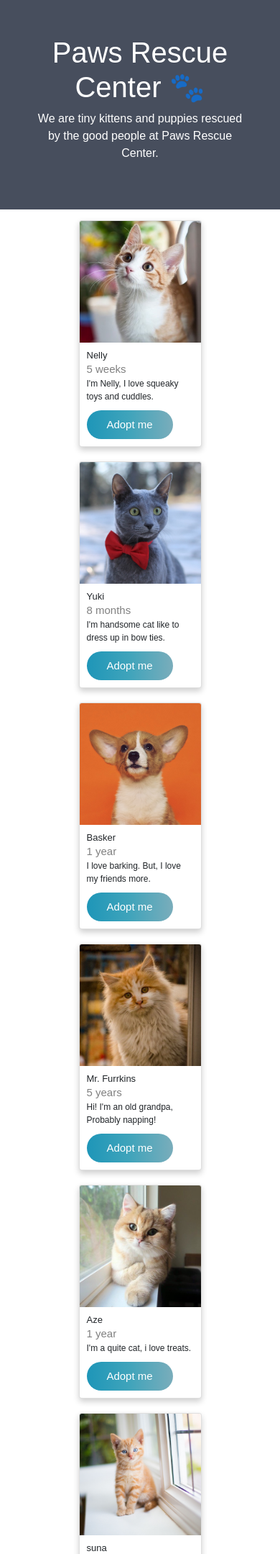
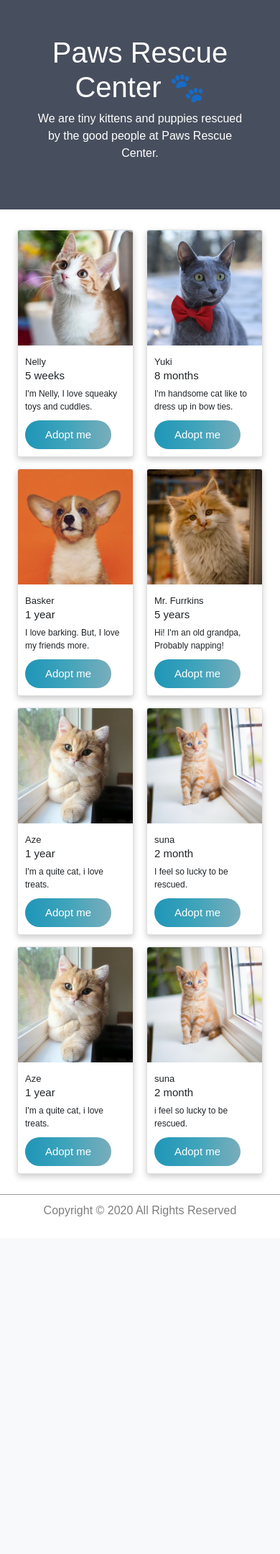
Before and after one commit to AmaniEzz/Paws-Rescue-Center-Website, a Flask app: page / in a window 390 px wide. Shown: the part 91-2250 px from the top of the page at 72% size. After the commit the page ends 1781 px from the top, so only its background shows below. Run offline with Flask 2, Linux system fonts and the light colour scheme; some libraries are stand-ins or nearby versions.

Commit message:
new Commit

```diff
--- a/static/style.css
+++ b/static/style.css
@@ -2,10 +2,11 @@
 .container {
   display: flex;
   flex-flow: row wrap;
-  justify-content: center;
+  justify-content: space-around;
   align-items: stretch;
   height: 100%;
-  background-color: white;
+  margin-top: 20px;
+  margin-bottom: 20px
 }
 
 * {
@@ -14,13 +15,16 @@
 .card {
    box-shadow: 0 4px 8px 0 rgba(0, 0, 0, 0.2);
    width: 200px;
-   background-color: #8cacea;
    margin: 8px;
 
 }
 .card-body{
   display:flex;
   flex-flow: column wrap;
+
+}
+div.card-body{
+     padding: 18px;
 
 }
 
@@ -35,11 +39,10 @@ color: white;
 }
 
 /* Add responsiveness - on screens less than 580px wide, display the navbar vertically instead of horizontally */
-@media screen and (max-width: 800px) {
+@media screen and (max-width: 700px) {
 
 .card {
   width: 45%;
-  margin: 10px;
 }
 
 div.card-body{
@@ -49,10 +52,14 @@ div.card-body{
 
 }
 
+.card-text{
+  padding-top: 5px
+}
+
 h5.card-title{
   font-size:small;
   margin: 0 0;
-
+  padding-top: 5px
 }
 
 .sub-title{
@@ -61,17 +68,14 @@ h5.card-title{
 
 }
 .card-text{
-  margin: 0 0;
   margin-bottom:10px;
   font-size: 12px ;
-}
-div.container{
-  margin-top: 0px;
-  padding: 5px
 }
 
 }
 
+
+}
 .sub-title {
 color: grey;
 }
@@ -83,6 +87,7 @@ height: 400px;  /* The height is 400 pixels */
 width: 100%;  /* The width is the width of the web page */
 }
 
+
 footer p {
 color: rgba(24, 24, 24, 0.555);
 position: relative;
```
Lines whose indentation alone changed are shown as unchanged.
